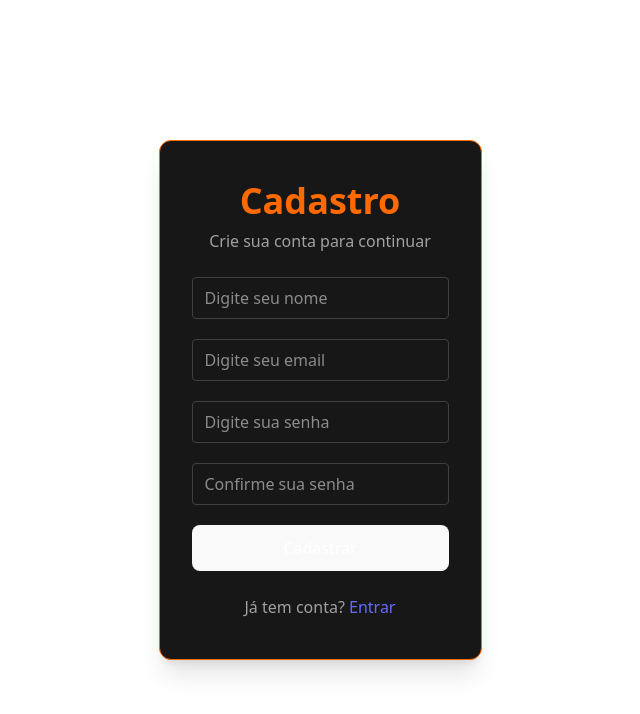
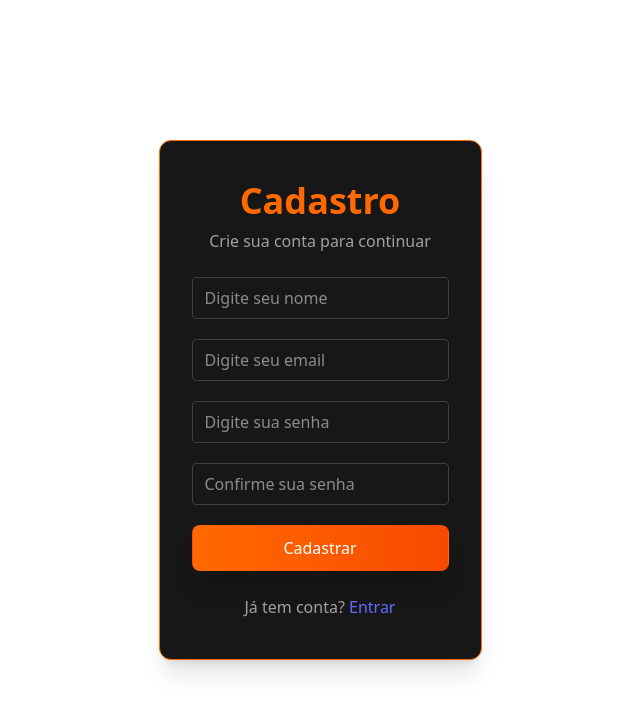
Before and after one commit to heliobentzen/pdv-fast, a React (Vite) app in the folder pdv-fast-project/: page /register in a window 1280 px wide. Shown: the top 714 px of the page, without its empty margins (320-960 px from the left). Built offline with nearby package versions, Linux system fonts and the light colour scheme; no server answers.

Commit message:
mudança de cor do botão cadastrar

```diff
--- a/pdv-fast-project/src/features/Form/Register/RegisterForm.jsx
+++ b/pdv-fast-project/src/features/Form/Register/RegisterForm.jsx
@@ -97,8 +97,7 @@ export default function RegisterForm({
                 <Button
                     type="submit"
                     disabled={isLoading}
-                    variant="primary"
-                    className="w-full"
+                    className="w-full bg-gradient-to-r from-orange-500 to-orange-600 hover:from-orange-600 hover:to-orange-700 disabled:from-orange-400 disabled:to-orange-500 text-white font-bold py-4 px-6 rounded-xl shadow-xl hover:shadow-2xl hover:scale-[1.02] active:scale-[0.98] transition-all duration-200 border-2 border-orange-500/50 disabled:opacity-70 disabled:cursor-not-allowed disabled:shadow-none flex items-center justify-center gap-2 text-lg"
                 >
                     {isLoading ? "Aguarde..." : "Cadastrar"}
                 </Button>
```
